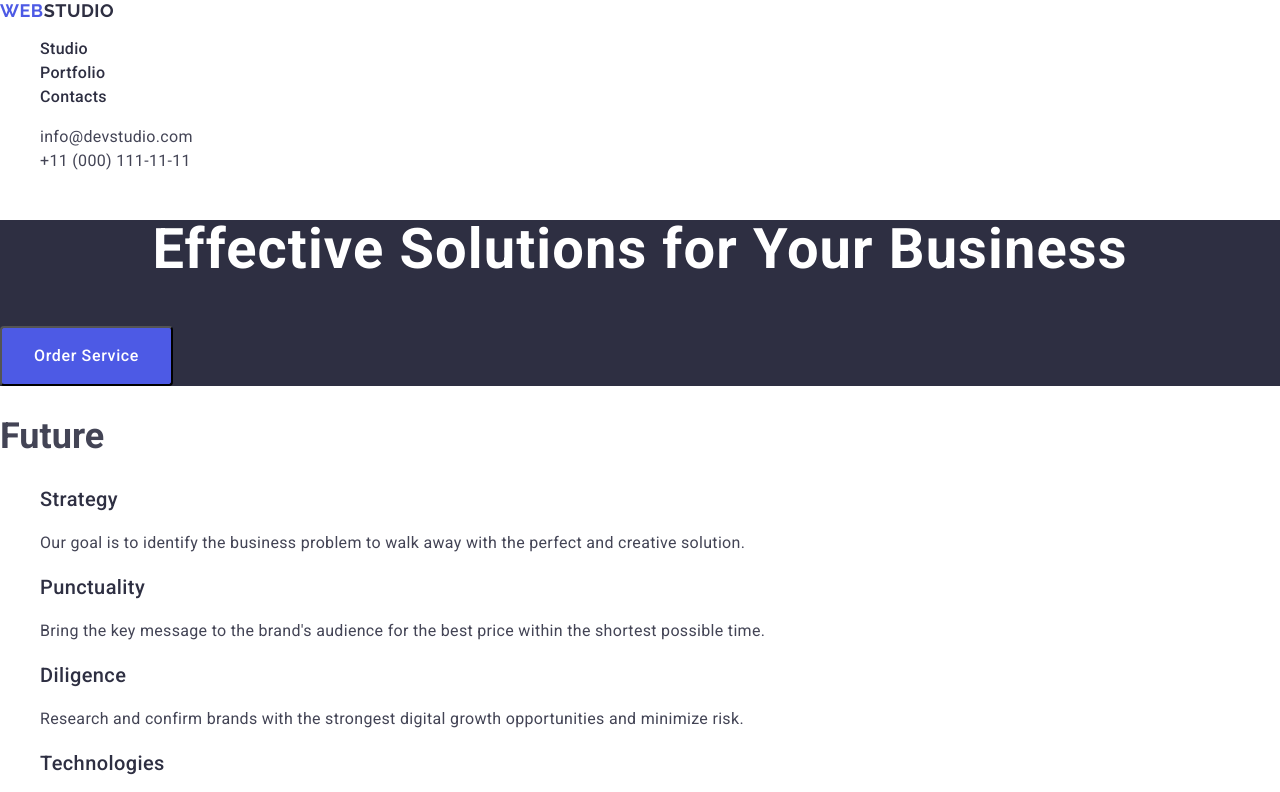
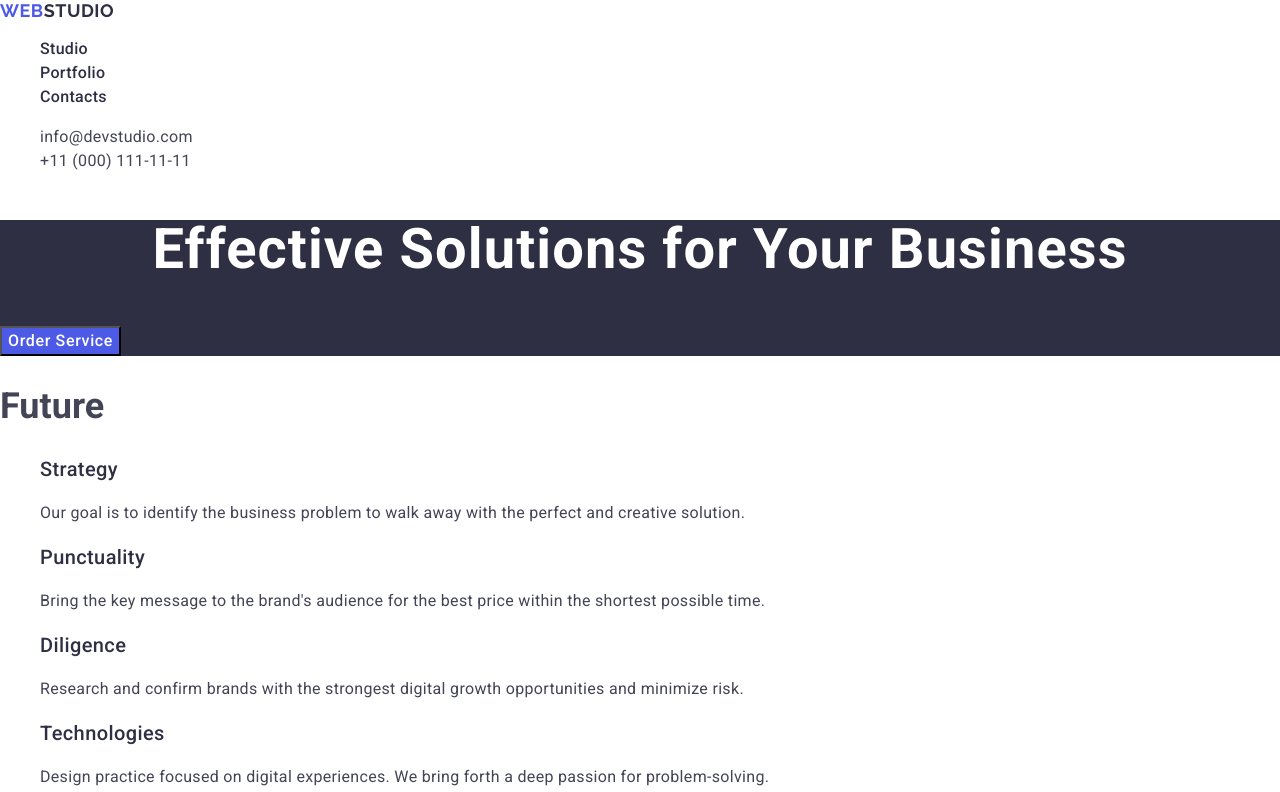
Before and after one commit to Sergiy-Shvaiko/goit-markup-hw-02, a plain HTML site: page index.html in a window 1280 px wide. Shown: the top 792 px of the page. Drawn offline with nearby package versions, Linux system fonts and the light colour scheme.

Commit message:
bloc br-rad

```diff
--- a/css/style.css
+++ b/css/style.css
@@ -85,8 +85,8 @@ p {
   color: #ffffff;
 }
 .order-servise-btn {
-  border-radius: 4px;
-  padding: 16px 32px;
+  /* border-radius: 4px;
+  padding: 16px 32px; */
   background: #4d5ae5;
   font-weight: 500;
   line-height: 1.5;
```
